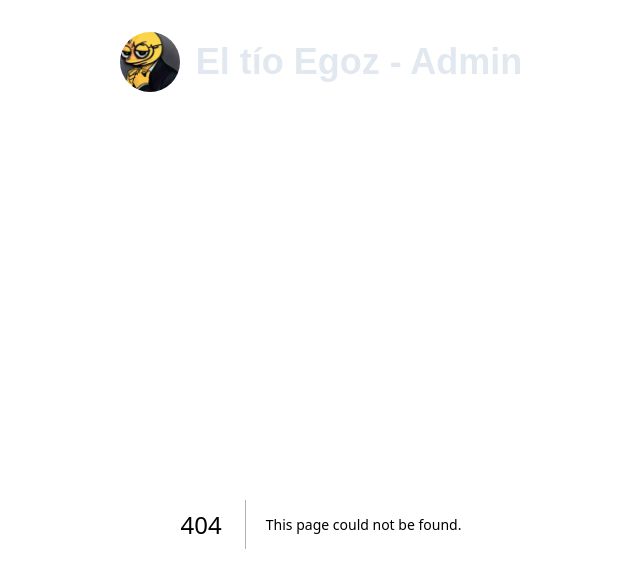
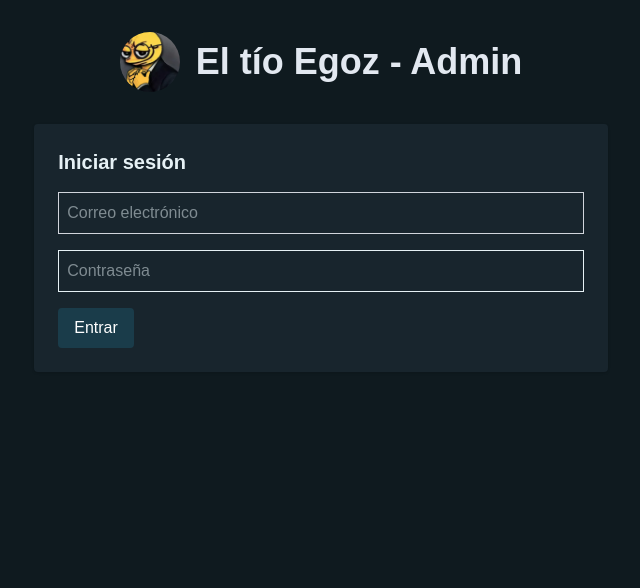
Before and after one commit to necho1122/el-tio-egoz-admin, a Next.js app: page /login in a window 1280 px wide. Before the commit this address had no page. Shown: the top 588 px of the page, without its empty margins (319-959 px from the left). Built offline with nearby package versions, Linux system fonts and the light colour scheme; no server answers.

Commit message:
big update

```diff
--- a/app/layout.tsx
+++ b/app/layout.tsx
@@ -2,6 +2,7 @@ import type { Metadata } from 'next';
 import { Geist, Geist_Mono } from 'next/font/google';
 import './globals.css';
 import Image from 'next/image';
+import ProtectedRoute from '@/components/ProtectedRoute';
 
 const geistSans = Geist({
 	variable: '--font-geist-sans',
@@ -28,6 +29,7 @@ export default function RootLayout({
 			<body
 				className={`${geistSans.variable} ${geistMono.variable} antialiased`}
 			>
+				<ProtectedRoute>
 					<div className='flex mx-auto max-w-7xl items-center justify-center gap-4 py-8'>
 						<Image
 							src='/logo.webp'
@@ -41,6 +43,7 @@ export default function RootLayout({
 						</h1>
 					</div>
 					{children}
+				</ProtectedRoute>
 			</body>
 		</html>
 	);
--- /dev/null
+++ b/app/login/page.tsx
@@ -0,0 +1,65 @@
+// app/login/page.tsx
+'use client';
+
+import { useState, useEffect } from 'react';
+import { useRouter } from 'next/navigation';
+import { signInWithEmailAndPassword, onAuthStateChanged } from 'firebase/auth';
+import { auth } from '@/lib/firebase';
+
+export default function LoginPage() {
+	const [email, setEmail] = useState('');
+	const [password, setPassword] = useState('');
+	const [error, setError] = useState('');
+	const router = useRouter();
+
+	useEffect(() => {
+		const unsubscribe = onAuthStateChanged(auth, (user) => {
+			if (user) {
+				router.push('/');
+			}
+		});
+		return () => unsubscribe();
+	}, []);
+
+	const handleLogin = async (e: React.FormEvent) => {
+		e.preventDefault();
+		try {
+			await signInWithEmailAndPassword(auth, email, password);
+			router.push('/');
+		} catch (err) {
+			setError('Credenciales inválidas o error al iniciar sesión.');
+		}
+	};
+
+	return (
+		<div className='flex  justify-center'>
+			<form
+				onSubmit={handleLogin}
+				className='space-y-4 bg-card-bg p-6 shadow rounded'
+			>
+				<h1 className='text-xl font-bold'>Iniciar sesión</h1>
+				<input
+					type='email'
+					placeholder='Correo electrónico'
+					value={email}
+					onChange={(e) => setEmail(e.target.value)}
+					className='border p-2 w-full border-gray-300 bg-transparent focus:outline-none'
+				/>
+				<input
+					type='password'
+					placeholder='Contraseña'
+					value={password}
+					onChange={(e) => setPassword(e.target.value)}
+					className='border p-2 w-full'
+				/>
+				{error && <p className='text-red-500'>{error}</p>}
+				<button
+					type='submit'
+					className='bg-btn hover:bg-btn-hover hover:cursor-pointer text-white px-4 py-2 rounded'
+				>
+					Entrar
+				</button>
+			</form>
+		</div>
+	);
+}
--- a/components/Dashboard.tsx
+++ b/components/Dashboard.tsx
@@ -5,6 +5,8 @@ import 'keen-slider/keen-slider.min.css';
 import { useKeenSlider } from 'keen-slider/react';
 import Image from 'next/image';
 import Link from 'next/link';
+import { signOut } from 'firebase/auth';
+import { auth } from '@/lib/firebase';
 
 type Item = {
 	id: string;
@@ -13,6 +15,10 @@ type Item = {
 	images: string[];
 	createdAt: number;
 	likes: number;
+	basicInfomation?: string[];
+	details?: string[];
+	platforms?: string[];
+	downloadLink?: string[];
 };
 
 export default function ItemsList() {
@@ -56,7 +62,11 @@ export default function ItemsList() {
 		setCurrentGame(item);
 		setFormTitle(item.title);
 		setFormDescription(item.description);
-		setFormImages(item.images.join('\n'));
+		setFormImages(item.images?.join('\n') || '');
+		setBasicInfomation(item.basicInfomation?.join('\n') || '');
+		setDetails(item.details?.join('\n') || '');
+		setPlatforms(item.platforms?.join('\n') || '');
+		setDownloadLink(item.downloadLink?.join('\n') || '');
 		setEditModalOpen(true);
 	};
 
@@ -72,6 +82,22 @@ export default function ItemsList() {
 				.split('\n')
 				.map((url) => url.trim())
 				.filter((url) => url.length > 0),
+			basicInfomation: basicInfomation
+				.split('\n')
+				.map((x) => x.trim())
+				.filter((x) => x),
+			details: details
+				.split('\n')
+				.map((x) => x.trim())
+				.filter((x) => x),
+			platforms: platforms
+				.split('\n')
+				.map((x) => x.trim())
+				.filter((x) => x),
+			downloadLink: downloadLink
+				.split('\n')
+				.map((x) => x.trim())
+				.filter((x) => x),
 		};
 
 		const res = await fetch('/api/game/update', {
@@ -98,6 +124,18 @@ export default function ItemsList() {
 
 	return (
 		<div className='max-w-7xl grid sm:grid-cols-2 md:grid-cols-3 gap-8 mx-auto px-4 py-8'>
+			<button
+				onClick={() => signOut(auth)}
+				className='absolute top-4 right-4 flex items-center gap-2 bg-red-500 hover:bg-red-400 text-white px-4 py-2 rounded-md mb-4'
+			>
+				<Image
+					src='/icons/exit.png'
+					alt='Cerrar sesión'
+					width={16}
+					height={16}
+				/>
+				Cerrar sesión
+			</button>
 			<Link
 				href='/addGame'
 				className='flex flex-col items-center justify-center fixed bottom-4 right-4 hover:bg-card-bg p-2 rounded-md z-50'
@@ -115,8 +153,10 @@ export default function ItemsList() {
 						{item.title}
 					</h2>
 					<ImageSlider images={item.images} />
-					<p className='text-text-secondary p-2'>{item.description}</p>
-					<p className='text-sm text-gray-500 pl-2'>Likes: {item.likes}</p>
+					<p className='text-text-secondary px-2 line-clamp-3'>
+						{item.description}
+					</p>
+					<p className='text-sm text-gray-500 px-2 pt-1'>Likes: {item.likes}</p>
 					<p className='text-sm text-gray-500 p-2'>
 						Fecha: {new Date(item.createdAt).toLocaleDateString()}
 					</p>
--- /dev/null
+++ b/components/LoadingSpinner.tsx
@@ -0,0 +1,8 @@
+// components/LoadingSpinner.tsx
+export default function LoadingSpinner() {
+	return (
+		<div className='flex h-screen items-center justify-center'>
+			<div className='animate-spin rounded-full h-12 w-12 border-t-2 border-b-2 border-blue-500' />
+		</div>
+	);
+}
--- /dev/null
+++ b/components/ProtectedRoute.tsx
@@ -0,0 +1,42 @@
+'use client';
+
+import { usePathname, useRouter } from 'next/navigation';
+import { useEffect, useState } from 'react';
+import { onAuthStateChanged } from 'firebase/auth';
+import { auth } from '@/lib/firebase';
+import LoadingSpinner from './LoadingSpinner';
+
+export default function ProtectedRoute({
+	children,
+}: {
+	children: React.ReactNode;
+}) {
+	const router = useRouter();
+	const pathname = usePathname();
+	const [loading, setLoading] = useState(true);
+
+	useEffect(() => {
+		const unsubscribe = onAuthStateChanged(auth, (user) => {
+			// Si está en login y ya está autenticado, redirige a / (home)
+			if (pathname === '/login' && user) {
+				router.replace('/');
+			}
+			// Si no está autenticado y NO está en /login, redirige a /login
+			else if (!user && pathname !== '/login') {
+				router.replace('/login');
+			}
+			// Todo bien, muestra la ruta
+			else {
+				setLoading(false);
+			}
+		});
+
+		return () => unsubscribe();
+	}, [pathname, router]);
+
+	if (loading) {
+		return <LoadingSpinner />; // opcional: puedes retornar null también
+	}
+
+	return <>{children}</>;
+}
--- a/lib/firebase.ts
+++ b/lib/firebase.ts
@@ -1,6 +1,7 @@
 // lib/firebase.ts
 import { initializeApp } from 'firebase/app';
 import { getFirestore } from 'firebase/firestore';
+import { getAuth } from 'firebase/auth';
 
 const firebaseConfig = {
 	apiKey: process.env.NEXT_PUBLIC_FIREBASE_API_KEY!,
@@ -14,5 +15,6 @@ const firebaseConfig = {
 
 const app = initializeApp(firebaseConfig);
 const db = getFirestore(app);
+const auth = getAuth(app);
 
-export { db };
+export { db, auth };
--- /dev/null
+++ b/lib/firebaseAdmin.ts
@@ -0,0 +1,14 @@
+// lib/firebaseAdmin.ts
+import * as admin from 'firebase-admin';
+
+if (!admin.apps.length) {
+	admin.initializeApp({
+		credential: admin.credential.cert({
+			projectId: process.env.FIREBASE_PROJECT_ID,
+			privateKey: process.env.FIREBASE_PRIVATE_KEY?.replace(/\\n/g, '\n'),
+			clientEmail: process.env.FIREBASE_CLIENT_EMAIL,
+		}),
+	});
+}
+
+export default admin;
--- a/package.json
+++ b/package.json
@@ -11,6 +11,7 @@
   "dependencies": {
     "clsx": "^2.1.1",
     "firebase": "^12.0.0",
+    "firebase-admin": "^13.4.0",
     "keen-slider": "^6.8.6",
     "next": "15.4.4",
     "react": "19.1.0",
```
Also changed, not shown: app/api/login/route.ts (added), public/icons/exit.png (added), 1 other file (tests, documents, lock files or other folders). Lines whose indentation alone changed are shown as unchanged.
